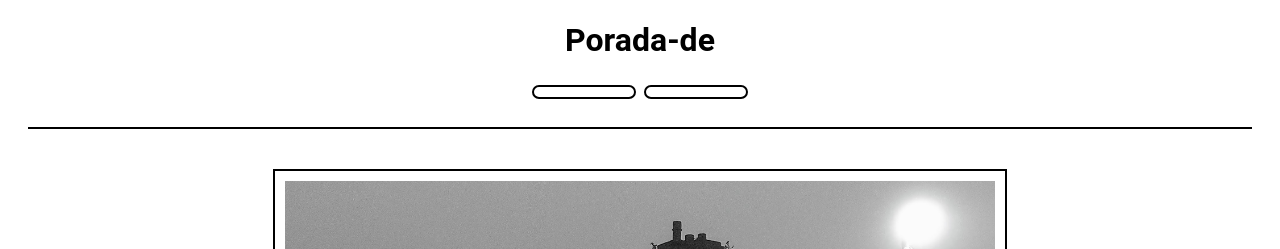
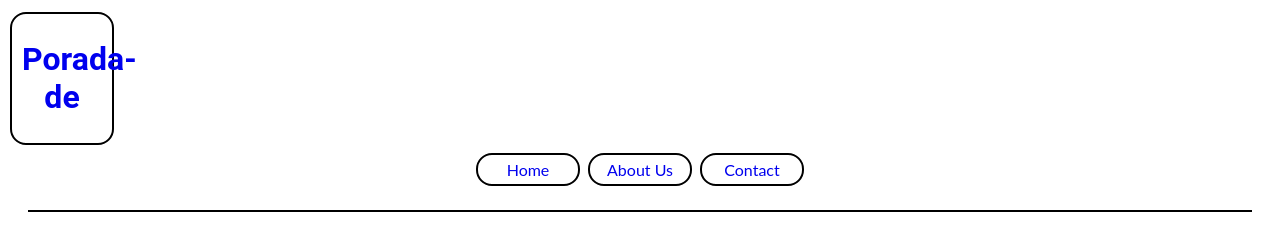
Before and after one commit to zhannamatuzak/porada-de, a plain HTML site: page index.html in a window 1280 px wide. Shown: the top 249 px of the page. Drawn offline with Linux system fonts and the light colour scheme.

Commit message:
Delete the images which do not belong to this project

```diff
--- a/index.html
+++ b/index.html
@@ -6,8 +6,9 @@
     <meta http-equiv="X-UA-Compatible" content="IE=edge">
     <meta name="viewport" content="width=device-width, initial-scale=1.0">
     <meta name="description" content="Project Porada-de for Ukrainians in Germany">
-    <meta name="keywords" content="porada-de, ukrainians, emigrants, refugees, legal system, bureaucratic system, germany">
-    <meta name="autor" content="Zhanna Matuzak">
+    <meta name="keywords"
+        content="porada-de, ukrainians, emigrants, refugees, legal system, bureaucratic system, germany">
+    <meta name="author" content="Zhanna Matuzak">
     <link rel="stylesheet" href="assets/css/style.css">
     <title>Porada-de</title>
 </head>
@@ -15,15 +16,21 @@
 <body>
     <!-- Header -->
     <header>
-        <h1>Porada-de</h1>
-        <nav>
+        <a href="index.html">
+            <h1 id="logo">Porada-de</h1>
+        </a>
+        <nav id="menu">
             <ul>
                 <li>
-                <a href="index.html"></a>
+                    <a href="index.html">Home</a>
                 </li>
                 <li>
-                <a href=""></a>
+                    <a href="#">About Us</a>
                 </li>
+                <li>
+                    <a href="#">Contact</a>
+                </li>
+                <li></li>
             </ul>
         </nav>
     </header>
```
Also changed, not shown: assets/images/beach.jpg (deleted), assets/images/city.jpg (deleted).
